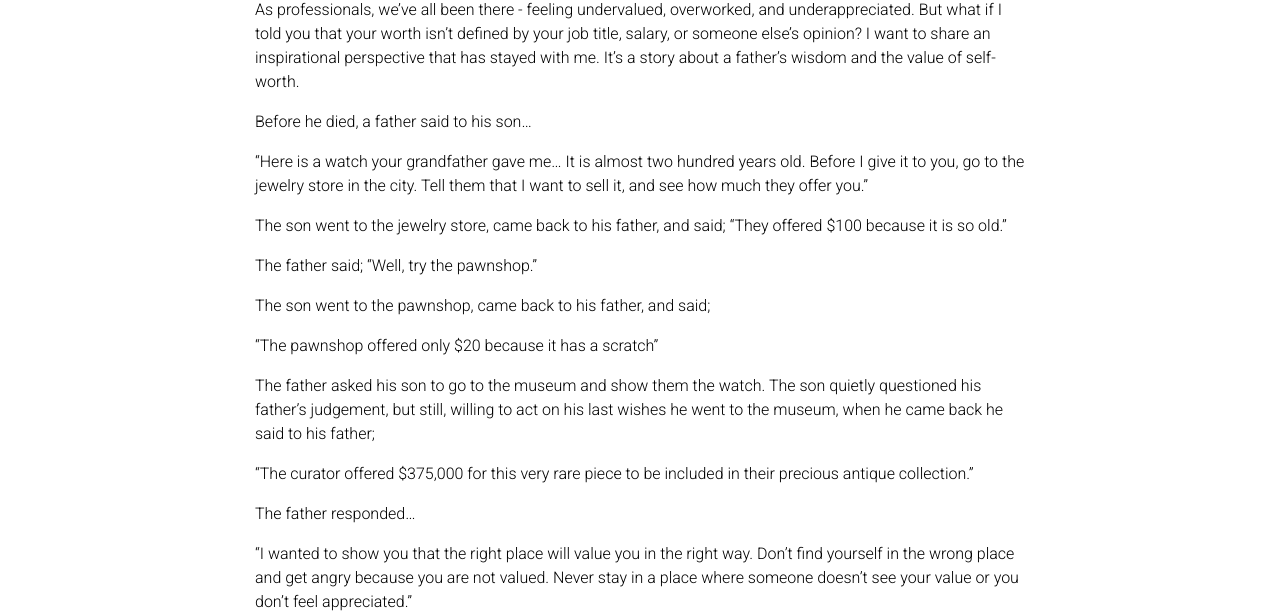
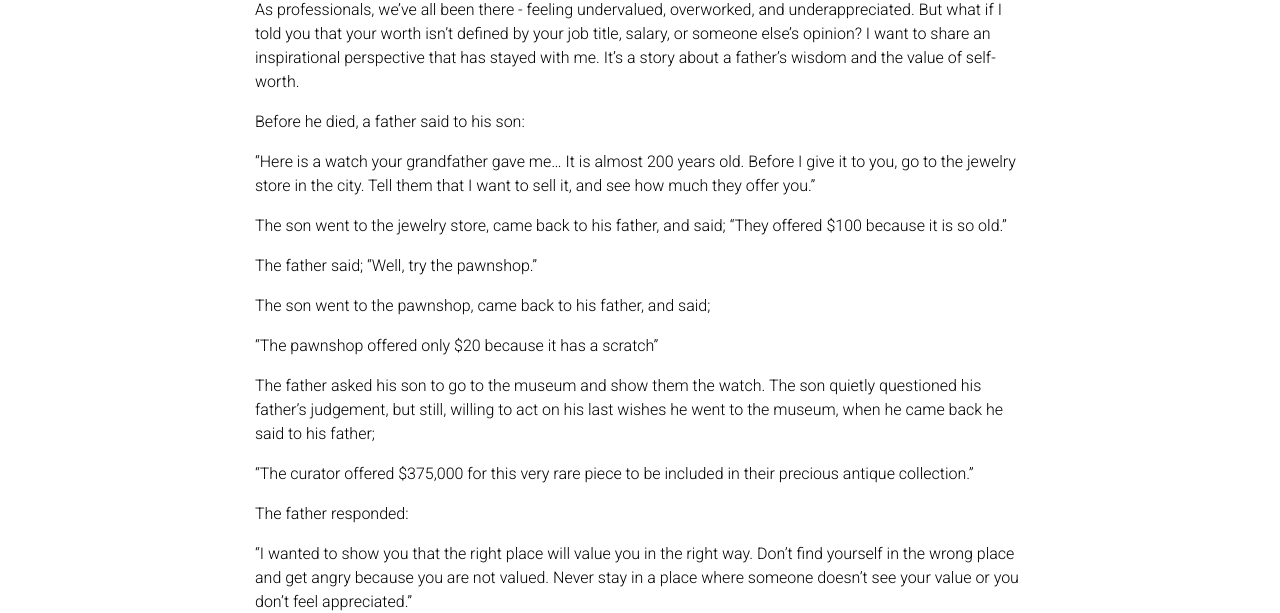
Before and after one commit to SakavaKiv/SakavaKiv.github.io, a Jekyll site: the page built from _posts/2022-12-10-giscus-comments.md, in a window 1280 px wide and 1181 px high. Shown: the part 241-854 px from the top of the window. Built offline with Jekyll 4.4.1, drawn with Linux system fonts in a browser that asks for light colours; comment, search, counter and statistics services are not loaded; a style sheet for code colours, icons or effects is not loaded.

Commit message:
Update 2022-12-10-giscus-comments.md

```diff
--- a/_posts/2022-12-10-giscus-comments.md
+++ b/_posts/2022-12-10-giscus-comments.md
@@ -13,9 +13,9 @@ related_posts: false
 
 As professionals, we've all been there - feeling undervalued, overworked, and underappreciated. But what if I told you that your worth isn't defined by your job title, salary, or someone else's opinion? I want to share an inspirational perspective that has stayed with me. It's a story about a father's wisdom and the value of self-worth.
 
-Before he died, a father said to his son...
+Before he died, a father said to his son:
 
-“Here is a watch your grandfather gave me… It is almost two hundred years old. Before I give it to you, go to the jewelry store in the city. Tell them that I want to sell it, and see how much they offer you.”
+“Here is a watch your grandfather gave me… It is almost 200 years old. Before I give it to you, go to the jewelry store in the city. Tell them that I want to sell it, and see how much they offer you.”
 
 The son went to the jewelry store, came back to his father, and said; “They offered $100 because it is so old.”
 
@@ -30,7 +30,7 @@ The son quietly questioned his father’s judgement, but still, willing to act o
 
 “The curator offered $375,000 for this very rare piece to be included in their precious antique collection.”
 
-The father responded...
+The father responded:
 
 “I wanted to show you that the right place will value you in the right way. Don’t find yourself in the wrong place and get angry because you are not valued. Never stay in a place where someone doesn’t see your value or you don’t feel appreciated.”
 
```
